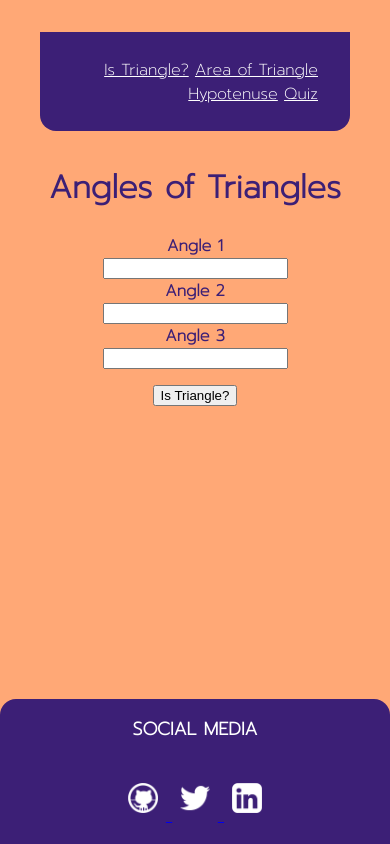
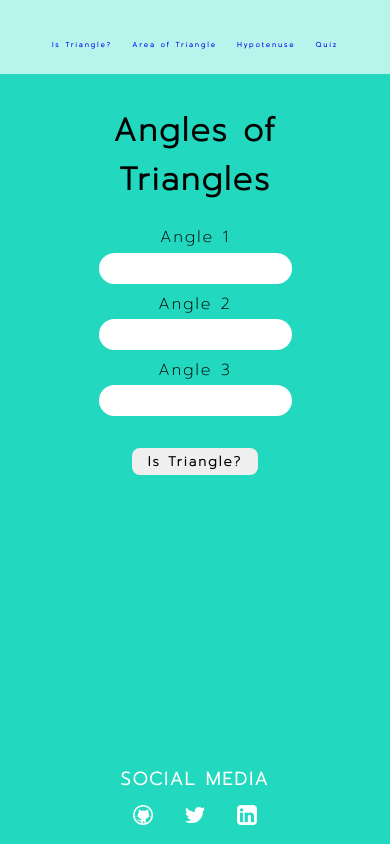
Before and after one commit to karanrana811/triangles, a plain HTML site: page index.html in a window 390 px wide. Drawn offline with Linux system fonts and the light colour scheme.

Commit message:
css test for responsiveness

```diff
--- a/index.html
+++ b/index.html
@@ -6,24 +6,24 @@
   <meta http-equiv="X-UA-Compatible" content="IE=edge">
   <meta name="viewport" content="width=device-width, initial-scale=1.0">
   <title>Triangles</title>
-    <link href="style.css" rel="stylesheet"/>
+  <link href="style.css" rel="stylesheet" />
 
 </head>
 
 <body>
-    <nav class="navigation container">
-        <ul class="list-non-bullet nav-pills">
+  <nav class="nav-container">
+    <ul class="list-non-bullet">
       <li class="list-item-inline">
-                <a class="link link-active" href="/">Is Triangle?</a>
+        <a class="link" href="/"><h3>Is Triangle?</h3></a>
       </li>
       <li class="list-item-inline">
-            <a class="link link-active" href="areaoftriangle.html">Area of Triangle</a>
+        <a class="link" href="areaoftriangle.html"><h3><strong>Area of Triangle</strong></h3></a>
       </li>
       <li class="list-item-inline">
-            <a class="link" href="hypotenuse.html">Hypotenuse</a>
+        <a class="link" href="hypotenuse.html"><h3>Hypotenuse</h3></a>
       </li>
       <li class="list-item-inline">
-            <a class="link" href="quiz.html">Quiz</a>
+        <a class="link" href="quiz.html"><h3>Quiz</h3></a>
       </li>
     </ul>
   </nav>
@@ -38,16 +38,16 @@
   </div>
   <footer class="footer">
     <div class="footer-header">SOCIAL MEDIA</div>
-        <ul class="social-links list-non-bullet">
+    <ul class="list-non-bullet">
       <li class="list-item-inline">
-            <a class="link" href="https://github.com/karanrana811"> <img src="github-11-128.png"/> </a>
+        <a class="link" href="https://github.com/karanrana811"> <img src="github-11-128.png" /> </a>
       </li>
       <li class="list-item-inline">
-            <a class="link" href="https://twitter.com/XkaranX1"> <img src="twitter-128.png"/> </a>
+        <a class="link" href="https://twitter.com/XkaranX1"> <img src="twitter-128.png" /> </a>
       </li>
       <li class="list-item-inline">
         <a class="link" href="https://www.linkedin.com/in/karan-rana-a95667153/">
-              <img src="linkedin-6-128.png"/>
+          <img src="linkedin-6-128.png" />
         </a>
       </li>
     </ul>
--- a/style.css
+++ b/style.css
@@ -1,20 +1,24 @@
-@import url('https://fonts.googleapis.com/css2?family=Prompt:wght@200&display=swap');
+@import url("https://fonts.googleapis.com/css2?family=Prompt:ital,wght@0,100;0,200;1,100&display=swap");
 
 :root {
-    --primary-color: #3c1f76;
-    /*meteorite*/
-    --secondary-color: #17f5b9;
-    /*aqua*/
-    --tertiary-color: #ffa876;
-    /*hit pink*/
+    --primary-color: #22D8BE;
+    --light-color: #eafcf9;
+    --dark-color: #b7f4eb;
+}
+
+html {
+    height: 100%;
+    max-width: 100%;
 }
 
 body {
+    margin: 0px auto;
     font-family: "Prompt", sans-serif;
+    letter-spacing: 2px;
+    background-color: var(--primary-color);
     text-align: center;
-    background-color: var(--tertiary-color);
-    color: var(--primary-color);
-
+    max-width: 100vw;
+    max-height: 100%;
 }
 
 .container {
@@ -27,77 +31,104 @@ body {
 
 label {
     display: block;
-    font-weight: bolder;
+    margin: 0.5rem 0 0.2rem;
+    /* font-weight: bolder; */
 }
 
 button {
     display: block;
-    margin: 1rem auto;
+    margin: 2rem auto;
+    border-radius: 0.5rem;
+    padding: 0.2rem 1rem;
+    border: none;
+    font-family: "Prompt", sans-serif;
+    font-weight: bolder;
+    letter-spacing: 2px;
+}
+
+.message {
+  font-weight: bolder;
+}
+
+button:hover {
+  cursor: pointer;
 }
 
 input {
     display: block;
     margin: auto;
+    border-radius: 1rem;
+    border: none;
+    padding: 0.5rem;
+    text-align: center;
 }
 
 .footer {
-    background-color: var(--primary-color);
+    /* background-color: var(--primary-color); */
     text-align: center;
     position: fixed;
     margin: auto;
     left: 0;
     right: 0;
     bottom: 0;
-    /* max-height: 20%; */
     color: white;
-    border-top-right-radius: 1rem;
-    border-top-left-radius: 1rem;
-    padding-inline-start: 0px;
   }
 
-  .footer .footer-header {
+  .footer-header {
     font-weight: bold;
     text-align: center;
     font-size: large;
-    padding: 1rem 0rem 1rem 0rem;
+    padding: 0.5rem auto;
   }
 
-  ul {
-    padding: 0;
+  h3 {
+    display: inline;
   }
 
-  li {
+  .list-non-bullet {
+    padding: 0;
+    margin: 0.5rem auto;
+  }
+
+  .list-item-inline {
     display: inline;
+    padding: 0 4px;
+  }
+
+  .link {
+    text-decoration: none;
+    padding: 4px;
+  }
+
+  .link:hover {
+    background-color: var(--primary-color);
+    border-radius: 0.5rem;
   }
 
   img {
     width: 30px;
     margin: 2%;
-    max-width: fit-content;
+    /* max-width: fit-content; */
   }
 
-  .navigation {
-    background-color: var(--primary-color);
-    color: white;
-    padding: 1rem;
-    border-bottom-left-radius: 1rem;
-    border-bottom-right-radius: 1rem;
+  .nav-container {
+    background-color: var(--dark-color);
+    text-align: center;
+    margin: auto;
+    padding: 2rem 0 1rem;
+    position:sticky;
+    top:0;
+    white-space: nowrap;
   }
 
-  .navigation .nav-brand {
-    font-weight: bold;
+
+
+  @media screen and (max-width: 800px) {
+    .nav-container {
+      font-size: 1.5vw;
+    }
+    img {
+      width: 20px;
+      margin: 1%;
+        }
   }
-
-  .nav-brand a {
-    text-decoration: none;
-    color: inherit;
-  }
-
-  .navigation .nav-pills {
-    text-align: right;
-    margin: 0.6rem 1rem;
-  }
-
-  .navigation .link {
-    color: white;
-  }
```
Lines whose indentation alone changed are shown as unchanged.
